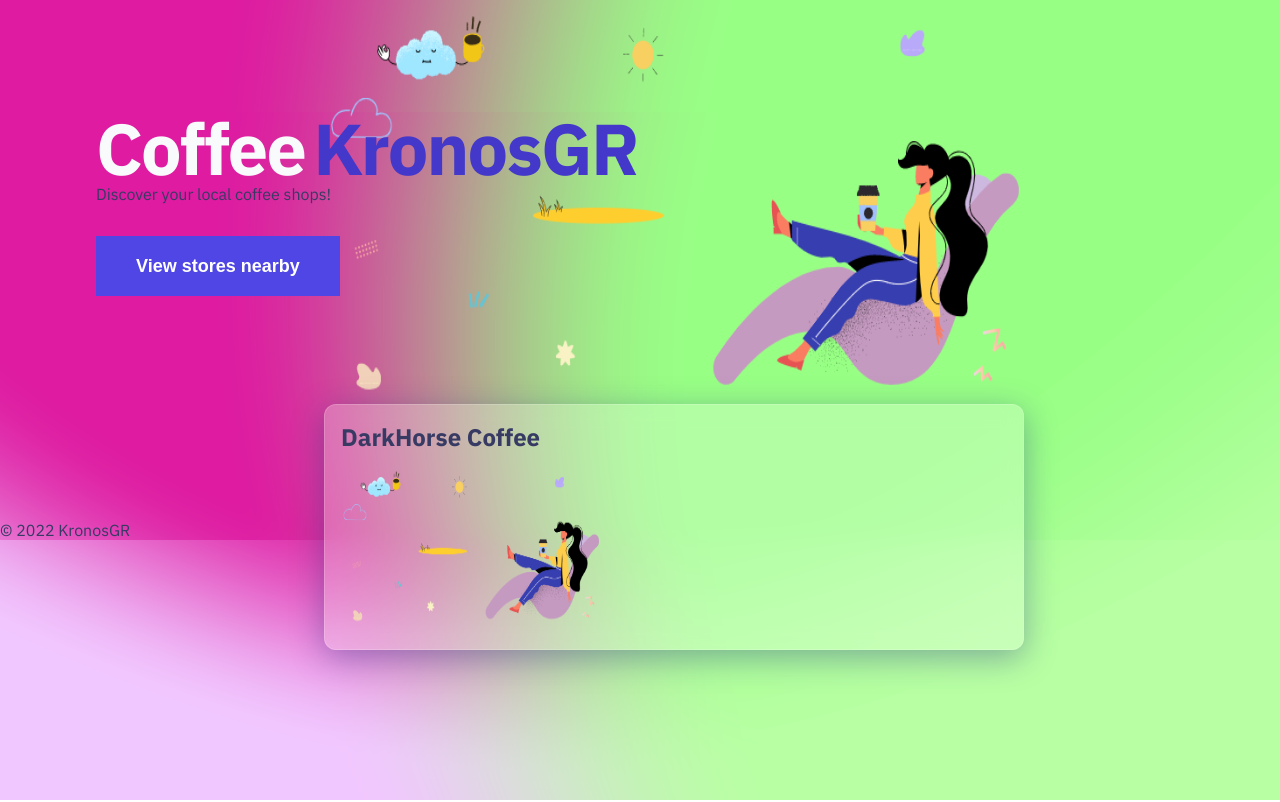
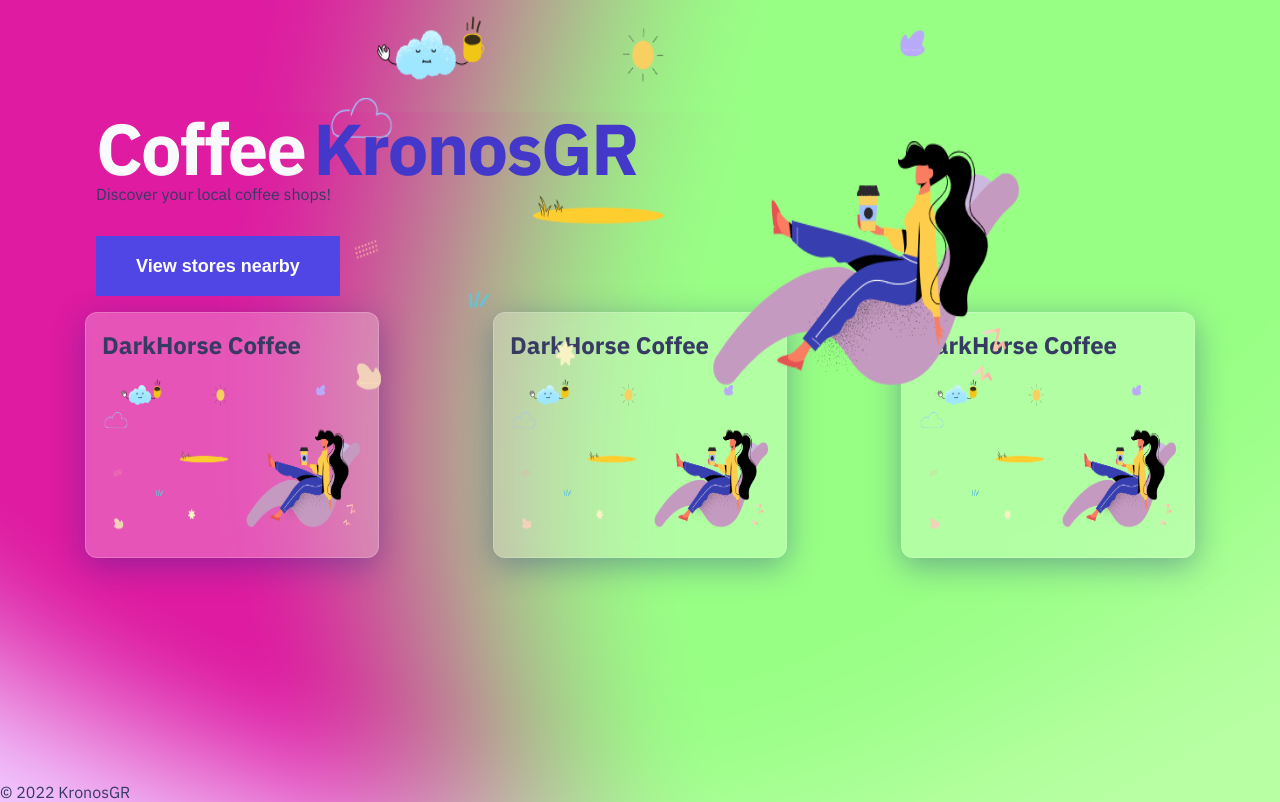
Before and after one commit to kronosGR/next.js-discover-coffee-stores, a Next.js app: page / in a window 1280 px wide. Built offline with nearby package versions, Linux system fonts and the light colour scheme.

Commit message:
added gridlayout

```diff
--- a/pages/index.js
+++ b/pages/index.js
@@ -22,7 +22,26 @@
       </main>
       <div className={styles.heroImage}>
         <Image src='/static/hero-image.png' width={700} height={400} />
-        <Card name='DarkHorse Coffee' imgUrl='/static/hero-image.png' href='/coffee-store/darkhorse-coffee'/>
+      </div>
+      <div className={styles.cardLayout}>
+        <Card
+          name='DarkHorse Coffee'
+          imgUrl='/static/hero-image.png'
+          href='/coffee-store/darkhorse-coffee'
+          className={styles.card}
+        />
+        <Card
+          name='DarkHorse Coffee'
+          imgUrl='/static/hero-image.png'
+          href='/coffee-store/darkhorse-coffee'
+          className={styles.card}
+        />
+        <Card
+          name='DarkHorse Coffee'
+          imgUrl='/static/hero-image.png'
+          href='/coffee-store/darkhorse-coffee'
+          className={styles.card}
+        />
       </div>
     </div>
   );
```
